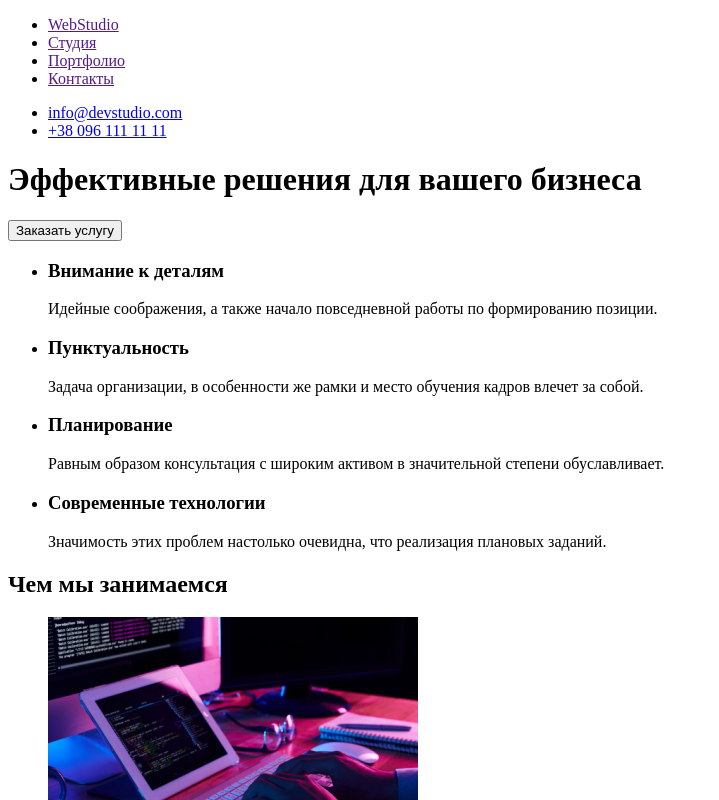
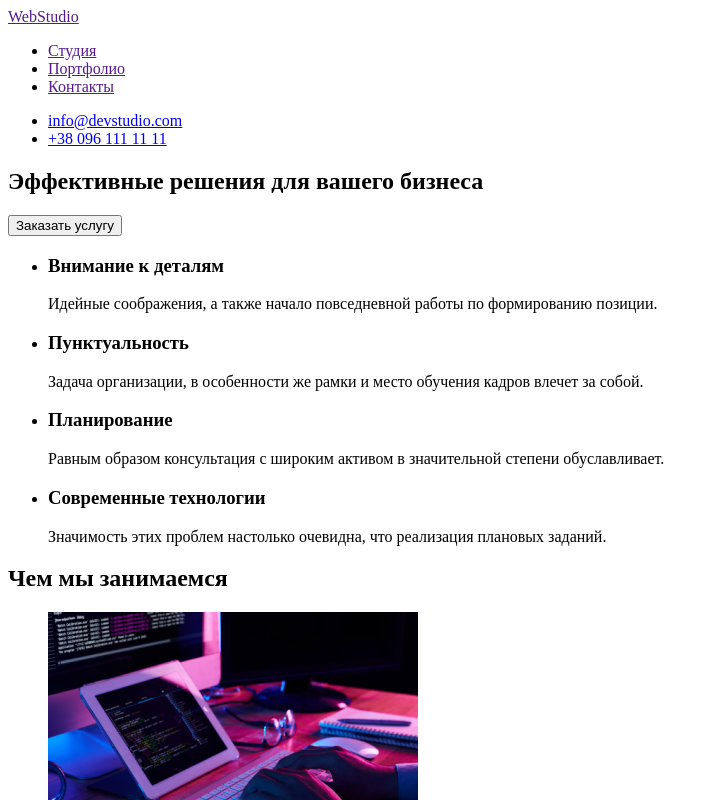
Before and after one commit to eleza27/goit-markup-hw-01, a plain HTML site: page index.html in a window 1280 px wide. Shown: the top 800 px of the page, without its empty margins (0-719 px from the left). Drawn offline with Linux system fonts and the light colour scheme.

Commit message:
Update index.html
Внесены правки (проверка Григория)

```diff
--- a/index.html
+++ b/index.html
@@ -1,21 +1,23 @@
 <!DOCTYPE html>
 <html lang="ru">
+
 <head>
     <meta charset="UTF-8">
     <meta http-equiv="X-UA-Compatible" content="IE=edge">
     <meta name="viewport" content="width=device-width, initial-scale=1.0">
     <title>WebStudio</title>
 </head>
+
 <body>
 
     <!-- Header -->
     <header>
         <nav>
+            <a href="" title="WebStudio">WebStudio</a>
             <ul>
-                <li><a href="" target="_blank" title="WebStudio">WebStudio</a></li>
-                <li><a href="" target="_blank" title="Студия">Студия</a></li>
-                <li><a href="" target="_blank" title="Портфолио">Портфолио</a></li>
-                <li><a href="" target="_blank" title="Контакты">Контакты</a></li>
+                <li><a href="" title="Студия">Студия</a></li>
+                <li><a href="" title="Портфолио">Портфолио</a></li>
+                <li><a href="" title="Контакты">Контакты</a></li>
             </ul>
         </nav>
 
@@ -27,22 +29,31 @@
 
     <main>
         <!-- Hero -->
-        <h1>Эффективные решения для вашего бизнеса</h1>
-        <button type="button">Заказать услугу</button>
+        <section>
+            <h1>Эффективные решения для вашего бизнеса</h1>
+            <button type="button">Заказать услугу</button>
+        </section>
 
         <!-- Advantages -->
         <section>
             <h2 hidden>Преимущества</h2>
             <ul>
-                <li><h3>Внимание к деталям</h3>
+                <li>
+                    <h3>Внимание к деталям</h3>
                     <p>Идейные соображения, а также начало повседневной работы по формированию позиции.</p>
                 </li>
-                <li><h3>Пунктуальность</h3>
-                    <p>Задача организации, в особенности же рамки и место обучения кадров влечет за собой.</p></li>
-                <li><h3>Планирование</h3>
-                    <p>Равным образом консультация с широким активом в значительной степени обуславливает.</p></li>
-                <li><h3>Современные технологии</h3>
-                    <p>Значимость этих проблем настолько очевидна, что реализация плановых заданий.</p></li>
+                <li>
+                    <h3>Пунктуальность</h3>
+                    <p>Задача организации, в особенности же рамки и место обучения кадров влечет за собой.</p>
+                </li>
+                <li>
+                    <h3>Планирование</h3>
+                    <p>Равным образом консультация с широким активом в значительной степени обуславливает.</p>
+                </li>
+                <li>
+                    <h3>Современные технологии</h3>
+                    <p>Значимость этих проблем настолько очевидна, что реализация плановых заданий.</p>
+                </li>
             </ul>
         </section>
 
@@ -61,7 +72,8 @@
             <h2>Наша команда</h2>
             <ul>
                 <li>
-                    <img src="./images/our-team/igor-demianenko.jpg" alt="Портрет Игорь Демьяненко" width="270" height="260">
+                    <img src="./images/our-team/igor-demianenko.jpg" alt="Портрет Игорь Демьяненко" width="270"
+                        height="260">
                     <h3>Игорь Демьяненко</h3>
                     <p lang="en">Product Designer</p>
                 </li>
@@ -71,12 +83,14 @@
                     <p lang="en">Frontend Developer</p>
                 </li>
                 <li>
-                    <img src="./images/our-team/nikolay-tarasov.jpg" alt="Портрет Николай Тарасов" width="270" height="260">
+                    <img src="./images/our-team/nikolay-tarasov.jpg" alt="Портрет Николай Тарасов" width="270"
+                        height="260">
                     <h3>Николай Тарасов</h3>
                     <p lang="en">Marketing</p>
                 </li>
                 <li>
-                    <img src="./images/our-team/mikhail-ermakov.jpg" alt="Портрет Михаил Ермаков" width="270" height="260">
+                    <img src="./images/our-team/mikhail-ermakov.jpg" alt="Портрет Михаил Ермаков" width="270"
+                        height="260">
                     <h3>Михаил Ермаков</h3>
                     <p lang="en">UI Designer</p>
                 </li>
@@ -89,11 +103,12 @@
         <a href="" target="_blank" title="WebStudio">WebStudio</a>
         <address>
             <ul>
-                <li>г. Киев, пр-т Леси Украинки, 26</li>
-                <li>info@example.com</li>
-                <li>+38 099 111 11 11</li>
+                <li><a href="https://goo.gl/maps/jzeL1Wrc32j8jV9C7">г. Киев, пр-т Леси Украинки, 26</a></li>
+                <li><a href="mailto:info@example.com" info@example.com>info@example.com</a></li>
+                <li><a href="tel:+380991111111">+38 099 111 11 11</a></li>
             </ul>
         </address>
     </footer>
 </body>
+
 </html>
```
